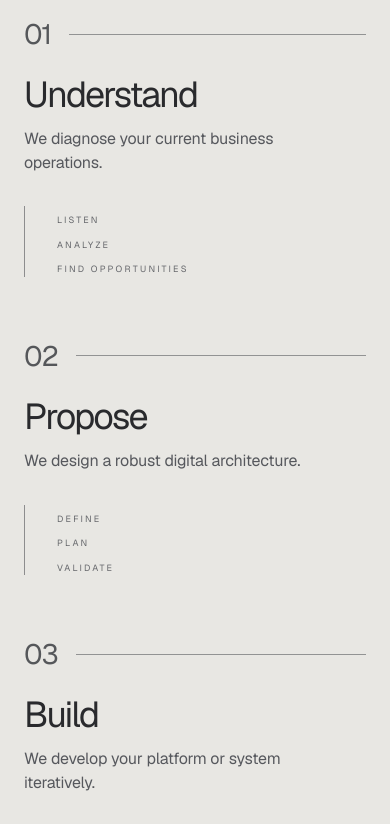
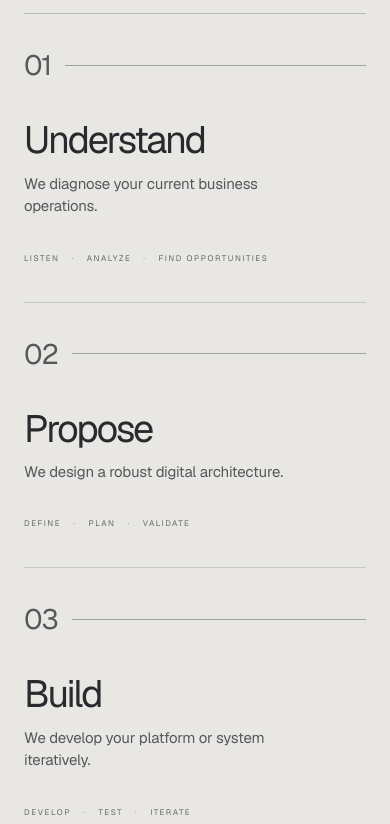
Before and after one commit to NicolasLlanos8799/weareleba, a Next.js app: page / in a window 390 px wide. Shown: the part 3760-4584 px from the top of the page. Built offline with nearby package versions, Linux system fonts and the light colour scheme.

Commit message:
Refine Our Process horizontal layout and visual hierarchy

```diff
--- a/components/sections/OurProcess.module.css
+++ b/components/sections/OurProcess.module.css
@@ -48,56 +48,70 @@
 .grid {
   display: grid;
   grid-template-columns: repeat(4, minmax(0, 1fr));
-  gap: clamp(24px, 3.2vw, 56px);
+  gap: 0;
   margin-top: clamp(76px, 9vw, 132px);
+  border-top: 1px solid rgba(63, 65, 68, .28);
+  border-bottom: 1px solid rgba(63, 65, 68, .18);
 }
 
 .step {
+  position: relative;
   min-width: 0;
+  min-height: clamp(370px, 32vw, 500px);
+  padding: clamp(28px, 3vw, 48px) clamp(18px, 2.3vw, 38px) clamp(34px, 3.5vw, 54px);
   display: flex;
   flex-direction: column;
+  border-left: 1px solid rgba(63, 65, 68, .2);
+  transition: background .25s ease;
 }
+
+.step:first-child { border-left: 0; }
+.step:hover { background: rgba(255, 255, 255, .22); }
 
 .topline {
   display: flex;
   align-items: center;
-  gap: 18px;
+  gap: 14px;
   color: #55575a;
-  font-size: clamp(24px, 2.25vw, 38px);
+  font-size: clamp(22px, 2vw, 34px);
   font-weight: 400;
   letter-spacing: -.04em;
 }
 
-.topline i { flex: 1; height: 1px; background: rgba(63, 65, 68, .5); }
+.topline i { flex: 1; height: 1px; background: rgba(63, 65, 68, .42); }
 
 .step h3 {
-  margin: 28px 0 14px;
-  font-size: clamp(29px, 2.35vw, 42px);
+  margin: clamp(34px, 4vw, 68px) 0 16px;
+  font-size: clamp(28px, 2.55vw, 46px);
   font-weight: 400;
-  line-height: 1;
-  letter-spacing: -.05em;
+  line-height: .96;
+  letter-spacing: -.055em;
 }
 
 .description {
-  min-height: 74px;
-  max-width: 300px;
+  max-width: 290px;
   margin: 0;
-  font-size: 16px;
-  line-height: 1.48;
+  font-size: clamp(15px, 1.05vw, 17px);
+  line-height: 1.5;
   letter-spacing: -.012em;
   color: #56585d;
 }
 
 .actions {
-  margin-top: clamp(36px, 4vw, 68px);
-  padding: 8px 0 0 32px;
-  border-left: 1px solid rgba(58, 60, 63, .52);
+  margin-top: auto;
+  padding-top: 38px;
   display: flex;
-  flex-direction: column;
-  gap: 11px;
-  font-size: 9px;
-  letter-spacing: .25em;
+  flex-wrap: wrap;
+  gap: 8px 12px;
+  font-size: 8px;
+  letter-spacing: .2em;
   color: #65676b;
+}
+
+.actions span:not(:last-child)::after {
+  content: "·";
+  margin-left: 12px;
+  color: #8a8b8d;
 }
 
 .footer {
@@ -116,17 +130,25 @@
 .footer > span:first-child { display: flex; align-items: center; gap: 16px; }
 
 @media (max-width: 1050px) {
-  .grid { grid-template-columns: repeat(2, minmax(0, 1fr)); row-gap: 68px; }
-  .description { min-height: auto; }
+  .grid { grid-template-columns: repeat(2, minmax(0, 1fr)); }
+  .step:nth-child(3) { border-left: 0; border-top: 1px solid rgba(63, 65, 68, .2); }
+  .step:nth-child(4) { border-top: 1px solid rgba(63, 65, 68, .2); }
 }
 
 @media (max-width: 760px) {
   .process { padding: 88px 24px 36px; }
   .header { grid-template-columns: 1fr; gap: 30px; }
   .header p { margin: 0; }
-  .grid { grid-template-columns: 1fr; margin-top: 68px; gap: 58px; }
+  .grid { grid-template-columns: 1fr; margin-top: 68px; }
+  .step, .step:nth-child(n) {
+    min-height: auto;
+    border-left: 0;
+    border-top: 1px solid rgba(63, 65, 68, .2);
+    padding: 30px 0 38px;
+  }
+  .step:first-child { border-top: 0; }
   .topline { font-size: 28px; }
-  .step h3 { margin-top: 22px; font-size: 36px; }
-  .actions { margin-top: 32px; }
+  .step h3 { margin: 36px 0 14px; font-size: 38px; }
+  .actions { margin-top: 34px; padding-top: 0; }
   .footer { margin-top: 84px; flex-direction: column; align-items: flex-start; gap: 18px; line-height: 1.5; }
 }
```
